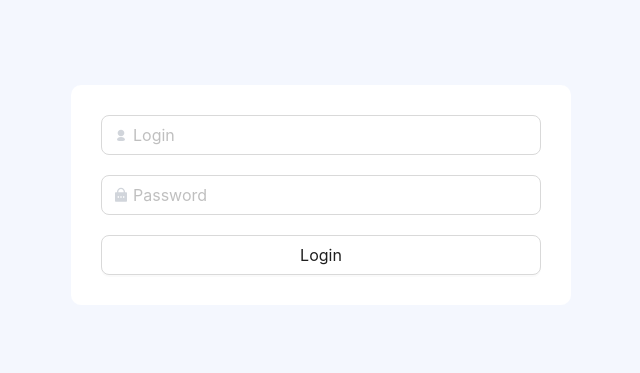
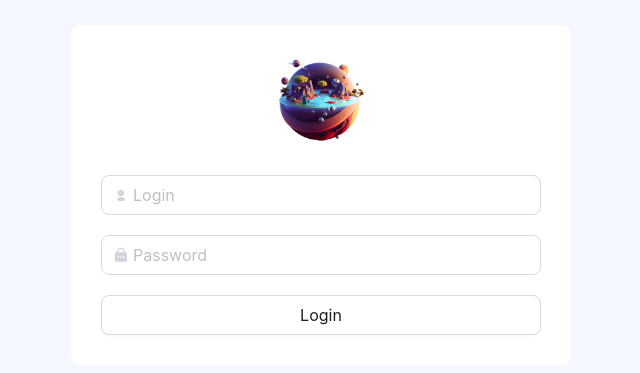
Before and after one commit to abdullox0900/dashboard, a React (Vite) app: page /login in a window 1280 px wide. Shown: the part 205-578 px from the top of the page, without its empty margins (319-959 px from the left). Built offline with nearby package versions, Linux system fonts and the light colour scheme.

Commit message:
add login

```diff
--- a/src/App.jsx
+++ b/src/App.jsx
@@ -1,5 +1,5 @@
 import './App.css'
-import { Routes, Route } from 'react-router-dom'
+import { Routes, Route, useNavigate } from 'react-router-dom'
 
 import Layout from './components/Layout/Layout'
 import Dashboard from './pages/Dashboard/Dashboard'
@@ -13,6 +13,14 @@ import Website from './pages/Website/Website'
 import Login from './pages/Login/Login'
 
 function App() {
+	const navigate = useNavigate()
+
+	if (localStorage.getItem('token') == 'nimagap') {
+		navigate('/')
+	} else {
+		navigate('/login')
+	}
+
 	return (
 		<>
 			<Routes>
--- a/src/pages/Login/Login.jsx
+++ b/src/pages/Login/Login.jsx
@@ -1,22 +1,47 @@
+import { useState } from 'react'
+import { useNavigate } from 'react-router-dom'
+
 import { Button, Input } from 'antd'
 import { RiLockPasswordFill } from 'react-icons/ri'
 import { TiUser } from 'react-icons/ti'
+import LoginImg from '../../assets/img/login-img.png'
 
 function Login() {
+	const [login, setLogin] = useState('')
+	const [password, setPassword] = useState('')
+
+	const navigate = useNavigate()
+
+	const handleSubmit = function () {
+		if (login == 'abdullox' && password == 'qwerty') {
+			localStorage.setItem('token', 'nimagap')
+			navigate('/')
+		}
+	}
+
 	return (
 		<div className='flex items-center justify-center h-[100vh]'>
 			<div className='flex flex-col gap-[20px] items-center w-[500px] p-[30px] bg-white rounded-[10px]'>
+				<img
+					className='mb-[10px]'
+					src={LoginImg}
+					alt=''
+					width={100}
+					height={100}
+				/>
 				<Input
 					size='large'
 					placeholder='Login'
 					prefix={<TiUser className='text-gray-300' />}
+					onChange={e => setLogin(e.target.value)}
 				/>
 				<Input
 					size='large'
 					placeholder='Password'
 					prefix={<RiLockPasswordFill className='text-gray-300' />}
+					onChange={e => setPassword(e.target.value)}
 				/>
-				<Button className='w-full' size='large'>
+				<Button className='w-full' size='large' onClick={handleSubmit}>
 					Login
 				</Button>
 			</div>
```
Also changed, not shown: src/assets/img/login-img.png (added).
